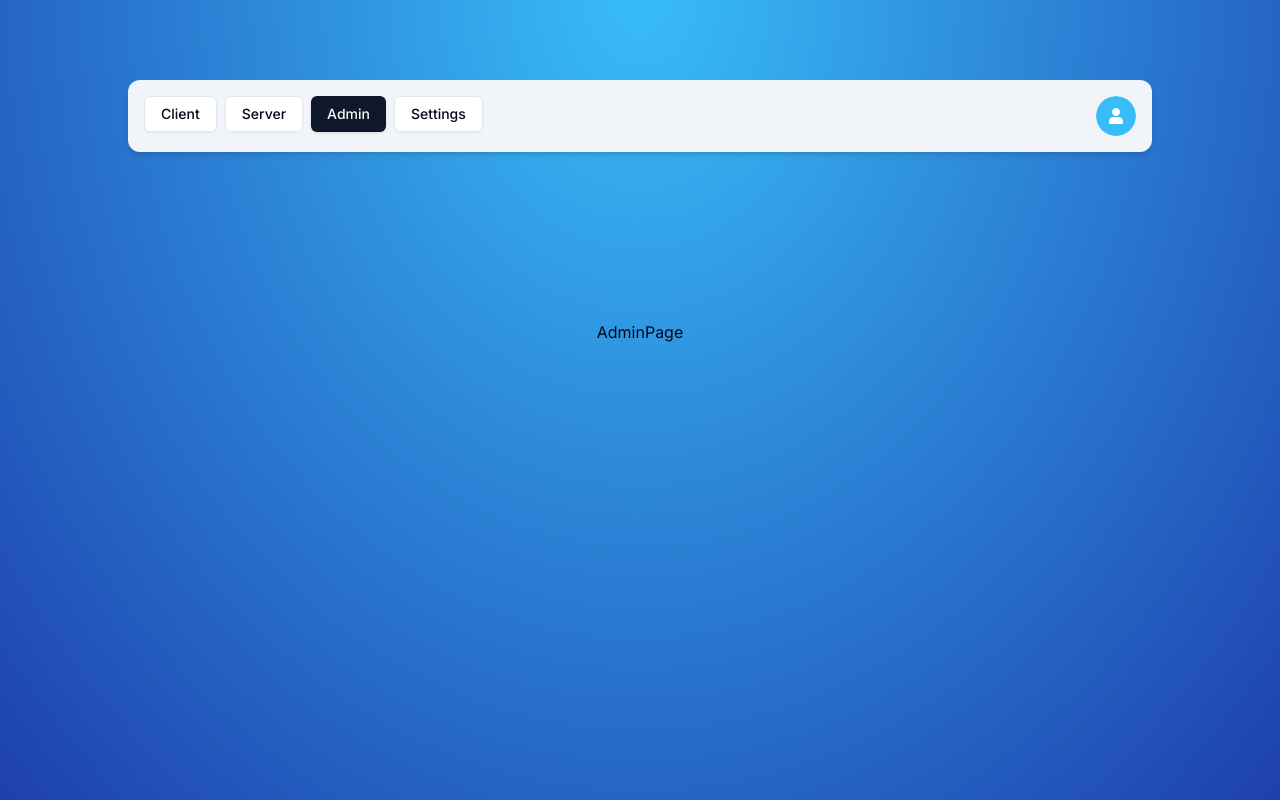
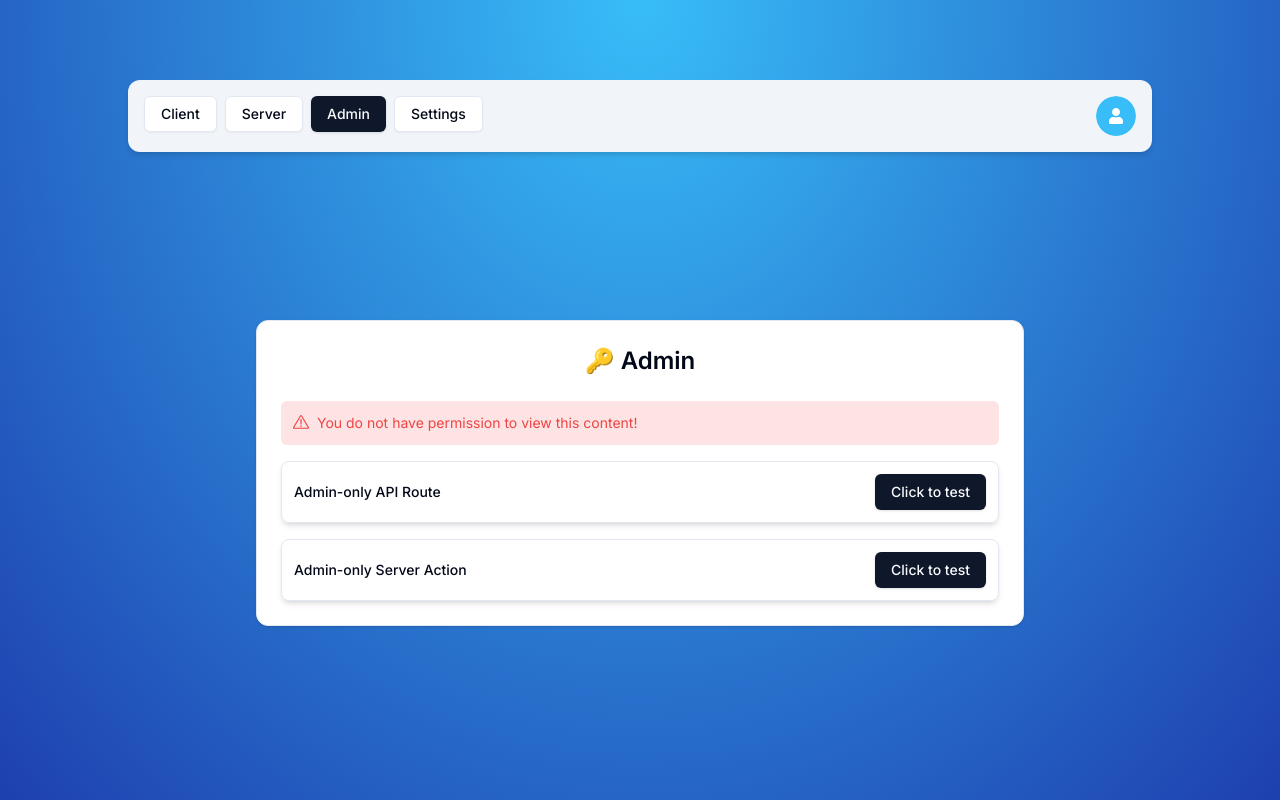
Before and after one commit to chiragyadav2003/NextAuth-V5, a Next.js app: page /admin in a window 1280 px wide. Built offline with nearby package versions, Linux system fonts and the light colour scheme; no server answers.

Commit message:
admin page

```diff
--- a/app/(protected)/admin/page.tsx
+++ b/app/(protected)/admin/page.tsx
@@ -1,5 +1,56 @@
+'use client';
+
+import { UserRole } from '@prisma/client';
+
+import { toast } from 'sonner';
+import { RoleGate } from '@/components/auth/role-gate';
+import { FormSuccess } from '@/components/form-success';
+import { Card, CardContent, CardHeader } from '@/components/ui/card';
+import { Button } from '@/components/ui/button';
+import { admin } from '@/actions/admin';
+
 const AdminPage = () => {
-  return <div>AdminPage</div>;
+  const onServerActionCLick = () => {
+    admin().then((data) => {
+      if (data?.error) {
+        toast.error(data.error);
+      }
+      if (data?.success) {
+        toast.success(data.success);
+      }
+    });
+  };
+
+  const apiRouteClick = () => {
+    fetch('/api/admin').then((res) => {
+      if (res.ok) {
+        toast.success('Allowed API Route!');
+      } else {
+        toast.error('Forbidden API Route!');
+      }
+    });
+  };
+
+  return (
+    <Card className="w-full">
+      <CardHeader>
+        <p className="text-center text-2xl font-semibold">🔑 Admin </p>
+      </CardHeader>
+      <CardContent className="space-y-4">
+        <RoleGate allowedRole={UserRole.ADMIN}>
+          <FormSuccess message="You are allowed to see this content!" />
+        </RoleGate>
+        <div className="flex flex-row items-center justify-between rounded-lg border p-3 shadow-md">
+          <p className="text-sm font-medium">Admin-only API Route</p>
+          <Button onClick={apiRouteClick}>Click to test</Button>
+        </div>
+        <div className="flex flex-row items-center justify-between rounded-lg border p-3 shadow-md">
+          <p className="text-sm font-medium">Admin-only Server Action</p>
+          <Button onClick={onServerActionCLick}>Click to test</Button>
+        </div>
+      </CardContent>
+    </Card>
+  );
 };
 
 export default AdminPage;
--- a/app/(protected)/server/page.tsx
+++ b/app/(protected)/server/page.tsx
@@ -1,5 +1,6 @@
 import { UserInfo } from '@/components/user-info';
-import { currentUser } from '@/lib/currentUser-auth';
+import { currentUser } from '@/lib/auth';
+
 const ServerPage = async () => {
   const user = await currentUser();
   return (
--- a/app/layout.tsx
+++ b/app/layout.tsx
@@ -3,6 +3,8 @@ import { Inter } from 'next/font/google';
 import './globals.css';
 import { SessionProvider } from 'next-auth/react';
 import { auth } from '@/auth';
+import { Toaster } from '@/components/ui/sonner';
+
 const inter = Inter({ subsets: ['latin'] });
 
 export const metadata: Metadata = {
@@ -19,7 +21,10 @@ export default async function RootLayout({
   return (
     <SessionProvider session={session}>
       <html lang="en">
-        <body className={inter.className}>{children}</body>
+        <body className={inter.className}>
+          {children}
+          <Toaster />
+        </body>
       </html>
     </SessionProvider>
   );
```
